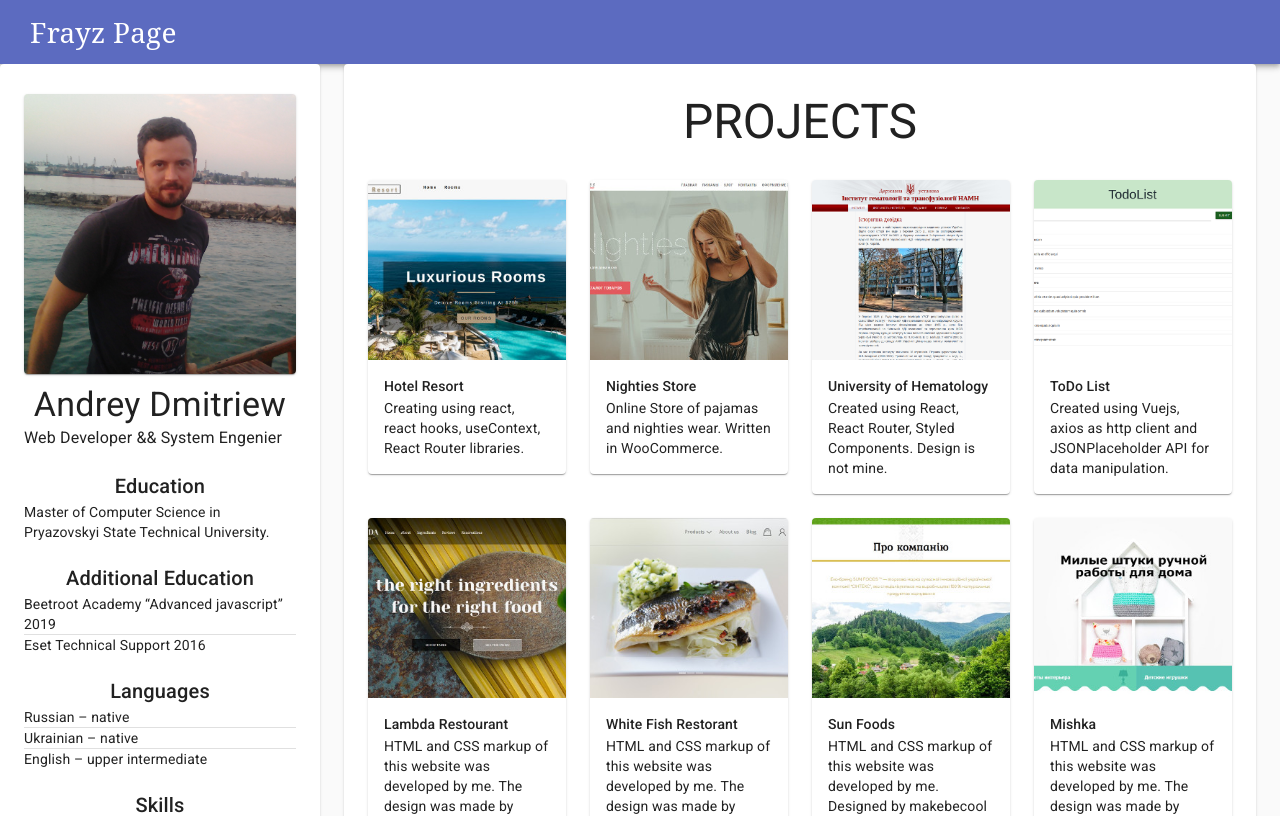
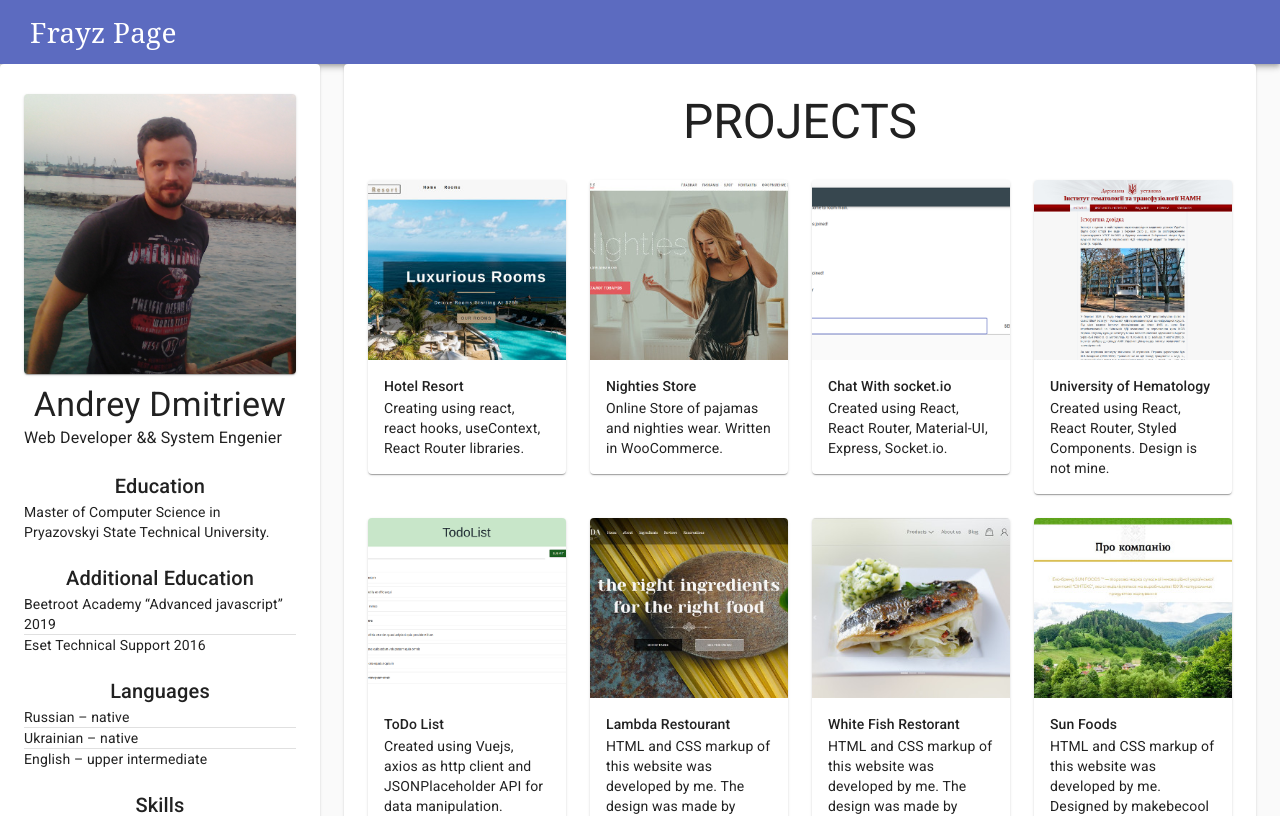
Before and after one commit to Frayz17/website-portfolio, a React (Create React App) app: page / in a window 1280 px wide. Shown: the top 816 px of the page. Built offline with nearby package versions, Linux system fonts and the light colour scheme.

Commit message:
chat application added

```diff
--- a/src/components/ProjectsPanel/data.js
+++ b/src/components/ProjectsPanel/data.js
@@ -7,6 +7,7 @@ import technomart from 'static/images/projects/technomart_250.jpg';
 import todoListVue from 'static/images/projects/todo_list_vuejs_250.png';
 import sunFoods from 'static/images/projects/sun_foods_250.jpg';
 import hematologyUniversity from 'static/images/projects/hematology_university_250.png';
+import chatSocketIo from 'static/images/projects/chat_socket_io_250.png';
 
 const data = [
   {
@@ -27,6 +28,14 @@ const data = [
   },
   {
     id: 3,
+    title: 'Chat With socket.io',
+    description:
+      'Created using React, React Router, Material-UI, Express, Socket.io.',
+    imgSrc: chatSocketIo,
+    href: 'https://frayz17.github.io/chat-socket-io/#/'
+  },
+  {
+    id: 4,
     title: 'University of Hematology',
     description:
       'Created using React, React Router, Styled Components. Design is not mine.',
@@ -34,7 +43,7 @@ const data = [
     href: 'http://igt.in.ua/'
   },
   {
-    id: 4,
+    id: 5,
     title: 'ToDo List',
     description:
       'Created using Vuejs, axios as http client and JSONPlaceholder API for data manipulation.',
@@ -42,7 +51,7 @@ const data = [
     href: 'https://frayz17.github.io/todo-vue/'
   },
   {
-    id: 5,
+    id: 6,
     title: 'Lambda Restourant',
     description:
       'HTML and CSS markup of this website was developed by me. The design was made by Oxygenna, designer agency from Crete, Greece.',
@@ -50,7 +59,7 @@ const data = [
     href: 'https://frayz17.github.io/lambdaRestaurant/index.html'
   },
   {
-    id: 6,
+    id: 7,
     title: 'White Fish Restorant',
     description:
       'HTML and CSS markup of this website was developed by me. The design was made by Michael Descharles, designer from Montreal, Canada',
@@ -58,7 +67,7 @@ const data = [
     href: 'https://frayz17.github.io/Restaurant-White-Fish/'
   },
   {
-    id: 7,
+    id: 8,
     title: 'Sun Foods',
     description:
       'HTML and CSS markup of this website was developed by me. Designed by makebecool web studio.',
@@ -66,7 +75,7 @@ const data = [
     href: 'https://frayz17.github.io/sun-foods/'
   },
   {
-    id: 8,
+    id: 9,
     title: 'Mishka',
     description:
       'HTML and CSS markup of this website was developed by me. The design was made by HTML Academy',
@@ -74,7 +83,7 @@ const data = [
     href: 'https://frayz17.github.io/Mishka-magazine-htmlAcademy/'
   },
   {
-    id: 9,
+    id: 10,
     title: 'Technomart',
     description:
       'HTML and CSS markup of this website was developed by me. The design was made by HTML Academy',
```
Also changed, not shown: src/static/images/projects/chat_socket_io_250.png (added).
